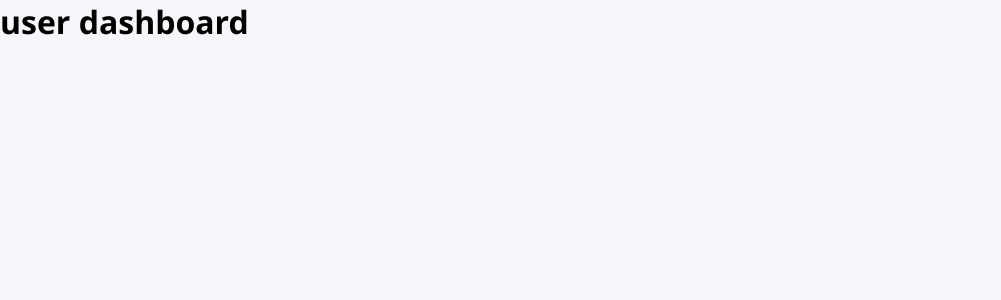
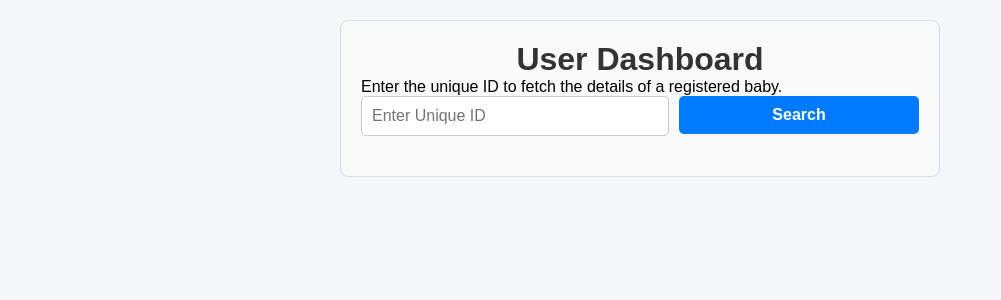
Before and after one commit to Rakshit879/Aadhaar-Genesis, a React (Create React App) app: page /user-dashboard in a window 1280 px wide. Shown: the top 300 px of the page, without its empty margins (0-1001 px from the left). Built offline with nearby package versions, Linux system fonts and the light colour scheme.

Commit message:
Created User Dashboard

```diff
--- a/src/Components/AdminDashboard.js
+++ b/src/Components/AdminDashboard.js
@@ -2,8 +2,6 @@ import React, { useState, useEffect } from "react";
 import "../Styles/AdminDashboard.css";
 import { db } from "../firebaseConfig";
 import { collection, addDoc, doc, setDoc,getDocs } from "firebase/firestore"; // Make sure this import is present
-
-
 
 const AdminDashboard = () => {
   const [activeTab, setActiveTab] = useState("home");
--- a/src/Components/UserDashboard.js
+++ b/src/Components/UserDashboard.js
@@ -1,8 +1,83 @@
-function UserDashboard(){
-    return(
-        <>
-            <h1>user dashboard</h1>
-        </>
-    )
-}
+import React, { useState } from "react";
+import { db } from "../firebaseConfig";
+import { doc, getDoc } from "firebase/firestore";
+import "../Styles/UserDashboard.css"; // Add styles for the user dashboard if needed
+
+const UserDashboard = () => {
+  const [searchId, setSearchId] = useState(""); // Holds the unique ID input
+  const [babyDetails, setBabyDetails] = useState(null); // Holds the fetched details
+  const [loading, setLoading] = useState(false); // To show loading state
+  const [error, setError] = useState(null); // To handle errors
+
+  const handleSearch = async () => {
+    setLoading(true);
+    setError(null);
+
+    try {
+      // Fetch the document from Firestore using the provided unique ID
+      const docRef = doc(db, "children", searchId);
+      const docSnap = await getDoc(docRef);
+
+      if (docSnap.exists()) {
+        setBabyDetails(docSnap.data());
+        setError(null);
+      } else {
+        setError("No record found for the provided ID.");
+        setBabyDetails(null);
+      }
+    } catch (error) {
+      console.error("Error fetching baby details: ", error);
+      setError("An error occurred while fetching the details.");
+      setBabyDetails(null);
+    }
+
+    setLoading(false);
+  };
+
+  return (
+    <div className="user-dashboard">
+      <h1>User Dashboard</h1>
+      <p>Enter the unique ID to fetch the details of a registered baby.</p>
+
+      {/* Search Input */}
+      <div className="search-section">
+        <input
+          type="text"
+          placeholder="Enter Unique ID"
+          value={searchId}
+          onChange={(e) => setSearchId(e.target.value)}
+        />
+        <button onClick={handleSearch}>Search</button>
+      </div>
+
+      {/* Loading State */}
+      {loading && <p>Loading...</p>}
+
+      {/* Error Message */}
+      {error && <p className="error">{error}</p>}
+
+      {/* Baby Details */}
+      {babyDetails && (
+        <div className="baby-details">
+          <h3>Baby Details</h3>
+          <p><strong>Name:</strong> {babyDetails.name}</p>
+          <p><strong>Date of Birth:</strong> {babyDetails.dob}</p>
+          <p><strong>Time of Birth:</strong> {babyDetails.timeOfBirth}</p>
+          <p><strong>Gender:</strong> {babyDetails.gender}</p>
+          <p><strong>Weight:</strong> {babyDetails.weight} kg</p>
+          <p><strong>Father's Name:</strong> {babyDetails.fatherName}</p>
+          <p><strong>Mother's Name:</strong> {babyDetails.motherName}</p>
+          <p><strong>Address:</strong> {babyDetails.address}</p>
+          <p><strong>Category:</strong> {babyDetails.category}</p>
+          <p><strong>Disability:</strong> {babyDetails.disability || "None"}</p>
+          <p><strong>Birthmark:</strong> {babyDetails.hasBirthmark === "Yes"
+            ? `Yes, located at ${babyDetails.birthmarkLocation}`
+            : "No"}
+          </p>
+        </div>
+      )}
+    </div>
+  );
+};
+
 export default UserDashboard;
--- /dev/null
+++ b/src/Styles/UserDashboard.css
@@ -0,0 +1,60 @@
+.user-dashboard {
+    max-width: 600px;
+    margin: 20px auto;
+    padding: 20px;
+    background-color: #f9f9f9;
+    border: 1px solid #ddd;
+    border-radius: 8px;
+    font-family: Arial, sans-serif;
+  }
+
+  .user-dashboard h1 {
+    text-align: center;
+    color: #333;
+  }
+
+  .search-section {
+    display: flex;
+    justify-content: space-between;
+    margin-bottom: 20px;
+  }
+
+  .search-section input {
+    flex: 1;
+    padding: 10px;
+    font-size: 16px;
+    border: 1px solid #ccc;
+    border-radius: 5px;
+    margin-right: 10px;
+  }
+
+  .search-section button {
+    padding: 10px 20px;
+    font-size: 16px;
+    border: none;
+    background-color: #007bff;
+    color: white;
+    border-radius: 5px;
+    cursor: pointer;
+  }
+
+  .search-section button:hover {
+    background-color: #0056b3;
+  }
+
+  .baby-details {
+    margin-top: 20px;
+    padding: 15px;
+    background-color: #fff;
+    border: 1px solid #ddd;
+    border-radius: 5px;
+  }
+
+  .baby-details p {
+    margin: 5px 0;
+  }
+
+  .error {
+    color: red;
+    font-weight: bold;
+  }
```
